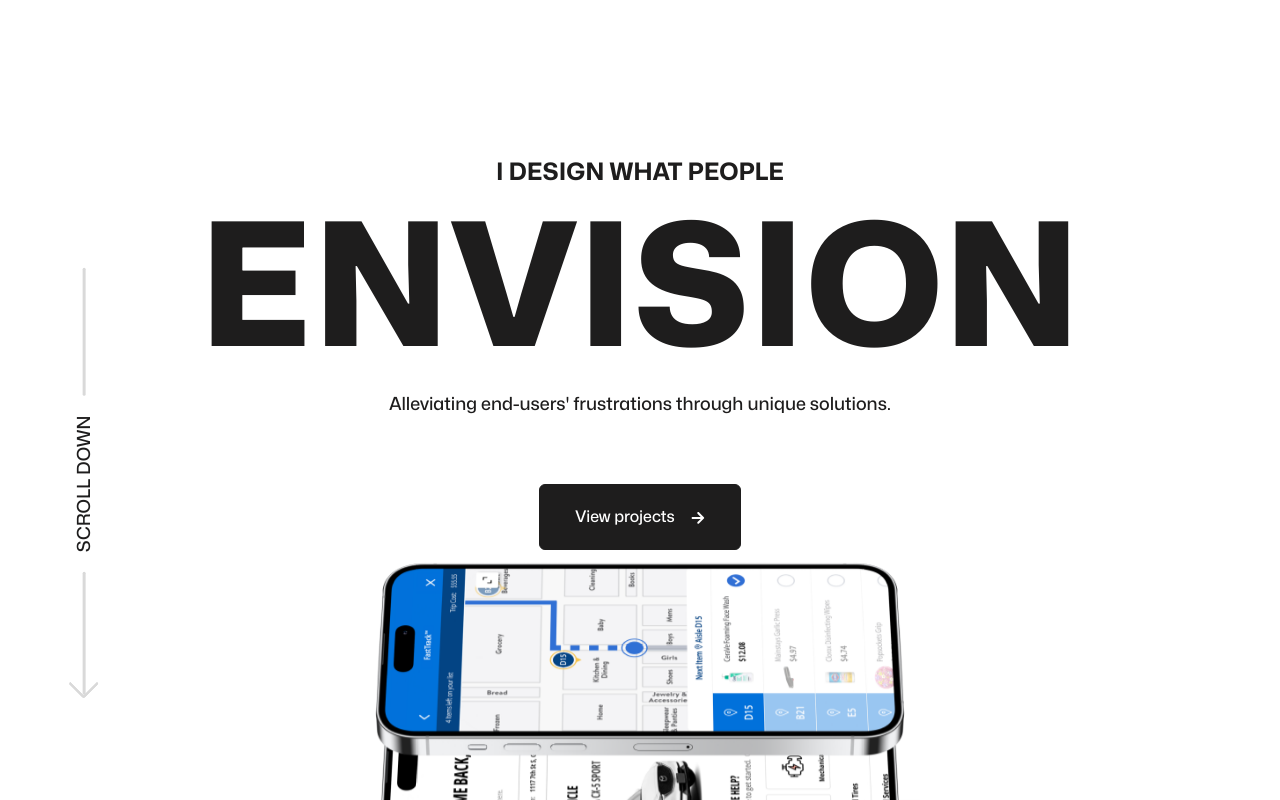
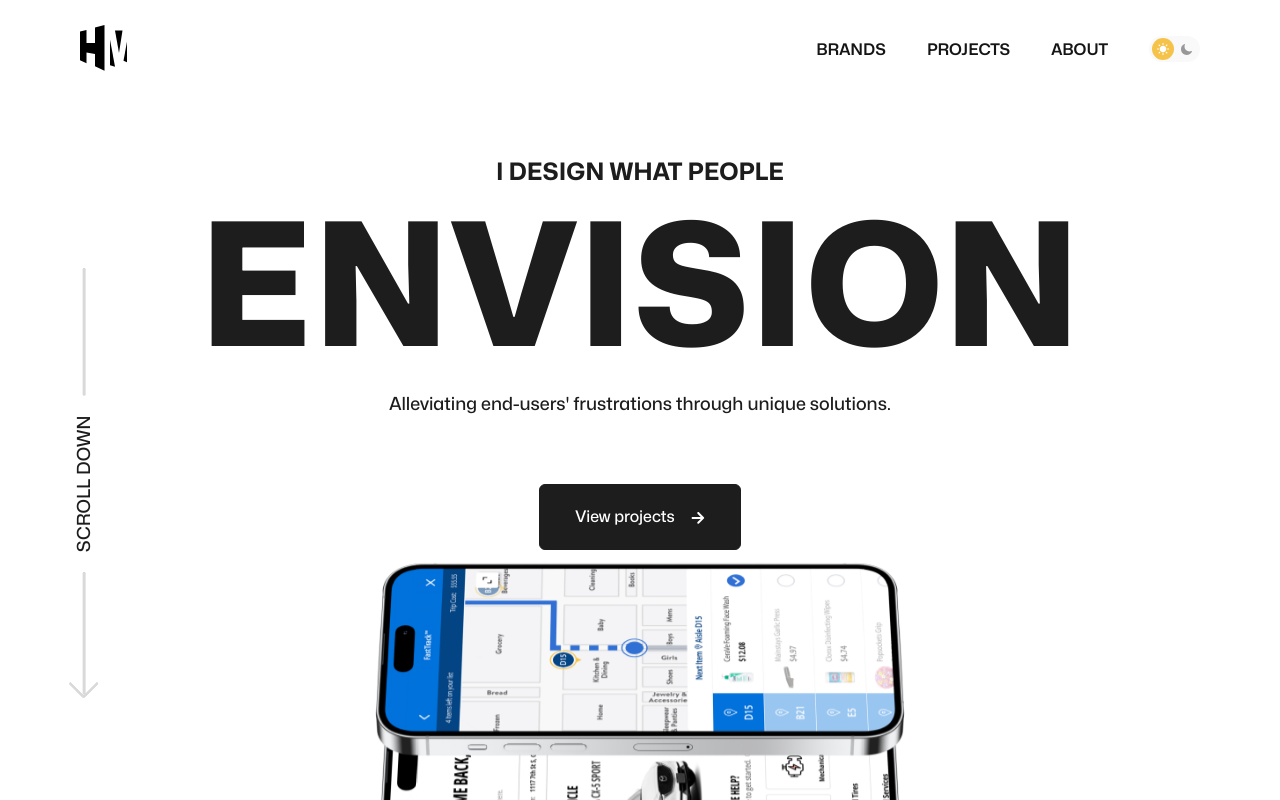
Before and after one commit to Kevin-Vigil/HectorMavrakis, a React (Create React App) app in the folder hector-mav-web/: page / in a window 1280 px wide. Shown: the top 800 px of the page. Built offline with nearby package versions, Linux system fonts and the light colour scheme.

Commit message:
Swapped animation for transitions in Header component

```diff
--- a/hector-mav-web/src/components/Header.css
+++ b/hector-mav-web/src/components/Header.css
@@ -20,18 +20,17 @@
 
 @media only screen and (min-width: 721px) {
   .header {
-    opacity: 0;
     z-index: 999;
     margin: auto;
     display: flex;
     backdrop-filter: blur(50%);
     position: fixed;
-    animation: pageLoad 0.5s 0.5s linear forwards;
     align-items: center;
     top: 0;
     width: 100%;
     height: 75px;
-    transition: all 0.25s ease-in;
+    opacity: 100%;
+    transition: all 0.25s 0.25s ease-in;
     /* justify-content: space-between; */
     /* border-bottom: 1px solid rgba(30,29,29,.12); */
   }
```
